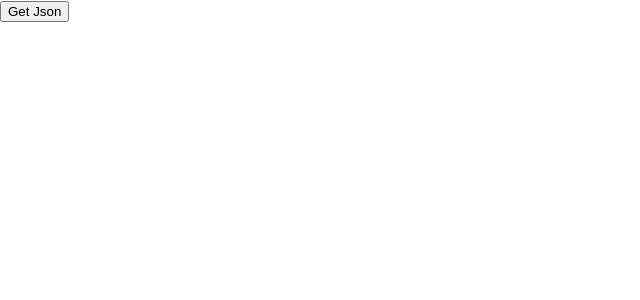
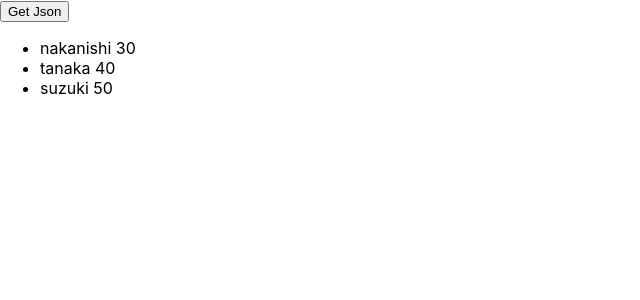
Before and after one commit to aa-0921/test-json, a React (Create React App) app: page / in a window 1280 px wide. Both pictures are taken after a click on the button "Get Json". Shown: the top 300 px of the page, without its empty margins (0-640 px from the left). Built offline with nearby package versions, Linux system fonts and the light colour scheme; data requests are answered from the project's data file.

Commit message:
[fix]ディレクトリ移動させて表示成功

```diff
--- a/src/App.js
+++ b/src/App.js
@@ -1,40 +1,15 @@
-// import logo from './logo.svg';
-import "./App.css";
+// import "./App.css";
+import "./assets/App.css";
 
-import React from "react";
-// import { render } from "react-dom";
-
+import React, { useState } from "react";
 import axios from "axios";
 
-class App extends React.Component {
-  constructor() {
-    super();
-    this.state = { member: [] };
-  }
+// console.log("this.state.member", this.state.member);
 
-  memberList(list) {
-    const memberList = list.map((member, index) => {
-      return (
-        <li>
-          {member.name} {member.age}
-        </li>
-      );
-    });
+export const App = () => {
+  const [member, setMember] = useState([]);
 
-    return <ul>{memberList}</ul>;
-  }
-
-  render() {
-    console.log("this.state.member", this.state.member);
-    return (
-      <div>
-        <button onClick={this.getJson}>Get Json</button>
-        {this.memberList(this.state.member)}
-      </div>
-    );
-  }
-
-  getJson = () => {
+  const getJson = () => {
     // const url = "https://api.myjson.com/bins/159wqn";
     // https://zipcloud.ibsnet.co.jp/api/search
     // const url = "https://zipcloud.ibsnet.co.jp/api/search?2700032";
@@ -42,30 +17,25 @@ class App extends React.Component {
 
     axios.get(url).then((res) => {
       console.log("res.data", res.data);
-      this.setState(res.data);
+      setMember(res.data);
     });
   };
-}
 
-// function App() {
-//   return (
-//     <div className="App">
-//       <header className="App-header">
-//         <img src={logo} className="App-logo" alt="logo" />
-//         <p>
-//           Edit <code>src/App.js</code> and save to reload.
-//         </p>
-//         <a
-//           className="App-link"
-//           href="https://reactjs.org"
-//           target="_blank"
-//           rel="noopener noreferrer"
-//         >
-//           Learn React
-//         </a>
-//       </header>
-//     </div>
-//   );
-// }
+  const memberList = (list) => {
+    const memberList = list.map((member, index) => {
+      return (
+        <li key={index}>
+          {member.name} {member.age}
+        </li>
+      );
+    });
+    return <ul>{memberList}</ul>;
+  };
 
-export default App;
+  return (
+    <div>
+      <button onClick={getJson}>Get Json</button>
+      {memberList(member)}
+    </div>
+  );
+};
--- a/src/index.js
+++ b/src/index.js
@@ -1,14 +1,14 @@
-import React from 'react';
-import ReactDOM from 'react-dom';
-import './index.css';
-import App from './App';
-import reportWebVitals from './reportWebVitals';
+import React from "react";
+import ReactDOM from "react-dom";
+import "./assets/index.css";
+import { App } from "./App";
+import reportWebVitals from "./reportWebVitals";
 
 ReactDOM.render(
-  <React.StrictMode>
-    <App />
-  </React.StrictMode>,
-  document.getElementById('root')
+  // <React.StrictMode>
+  <App />,
+  // </React.StrictMode>,
+  document.getElementById("root")
 );
 
 // If you want to start measuring performance in your app, pass a function
```
Also changed, not shown: src/assets/App.css (renamed from src/App.css), src/assets/index.css (renamed from src/index.css), src/assets/logo.svg (renamed from src/logo.svg).
